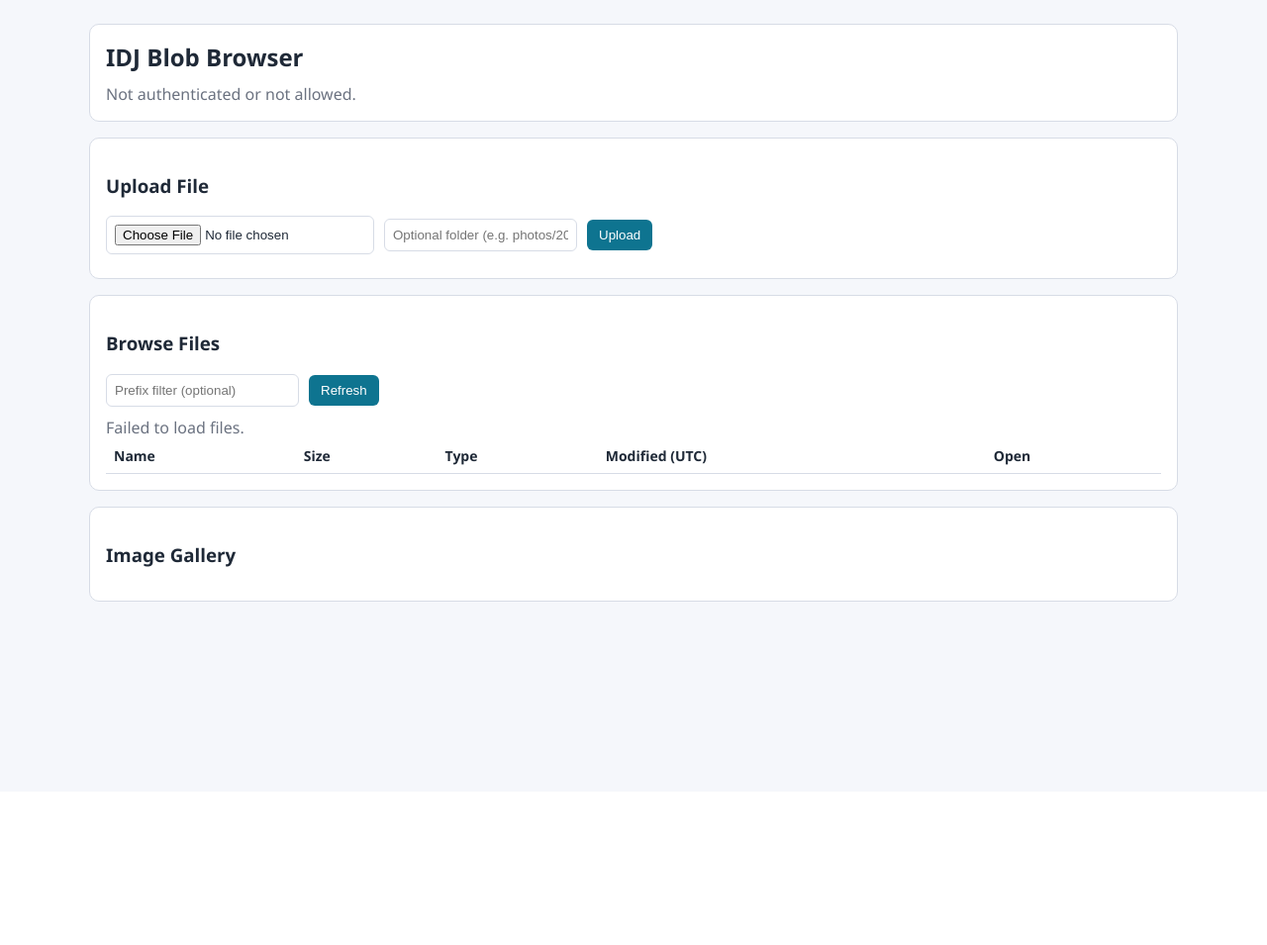
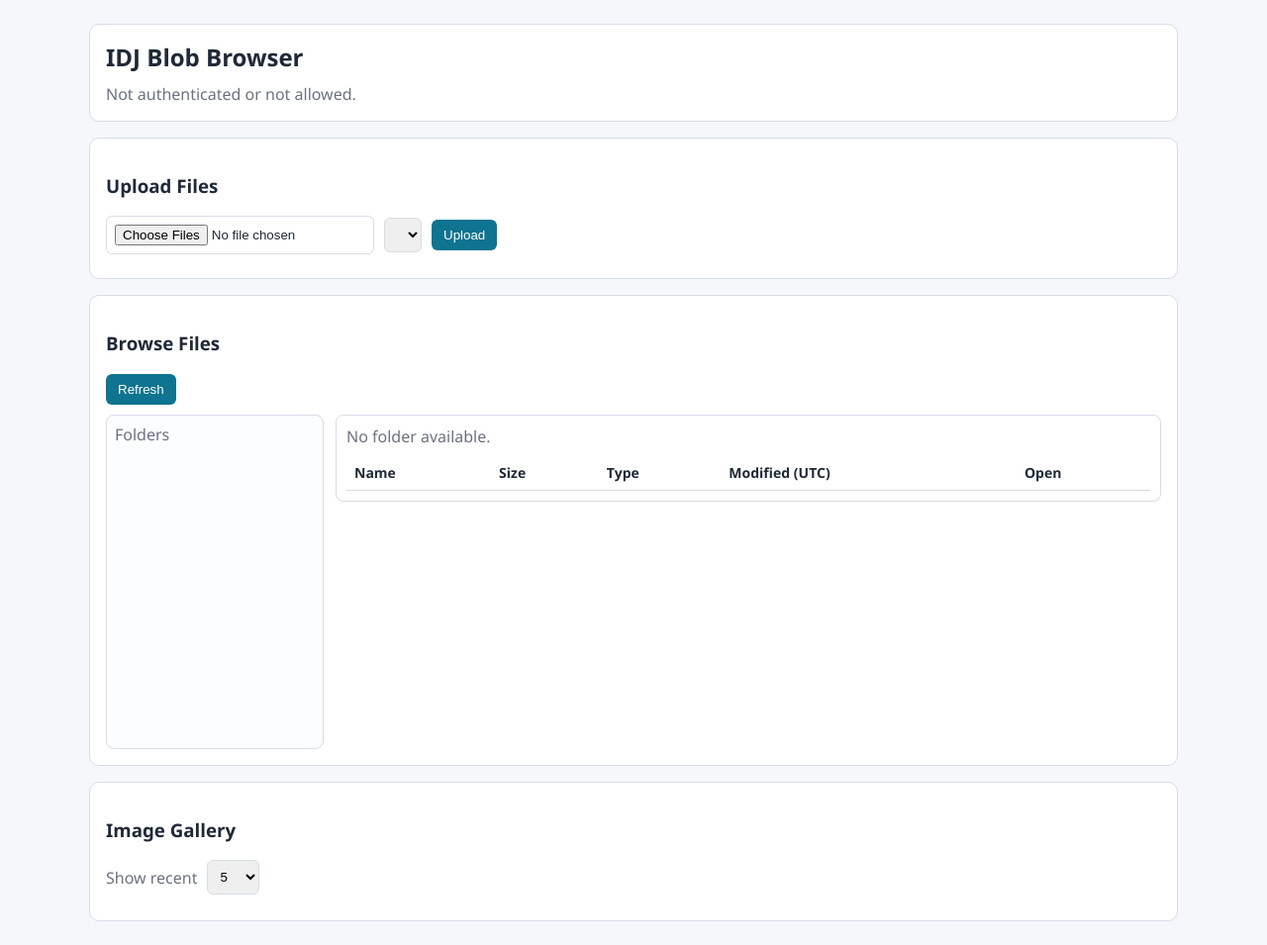
Before and after one commit to irkadj-sys/IDJ-BlobBrowser, a FastAPI app: page / in a window 1280 px wide. Shown: the whole page at 99% size. Before the commit the page ends 608 px from the top, so only its background shows below. Run offline with FastAPI, Linux system fonts and the light colour scheme; lists and menus that the app fills with data are empty.

Commit message:
Add folder-scoped access model and updated browser/gallery UI

```diff
--- a/app/main.py
+++ b/app/main.py
@@ -4,9 +4,10 @@ import base64
 import binascii
 import json
 import os
+import re
 from datetime import timezone
 from pathlib import Path
-from typing import Any, Dict, Optional
+from typing import Any, Dict, Iterable, Optional
 
 from azure.identity import DefaultAzureCredential
 from azure.storage.blob import BlobServiceClient, ContentSettings
@@ -36,6 +37,82 @@ def _allowed_users() -> set[str]:
     if not raw:
         return set()
     return {x.strip().lower() for x in raw.split(",") if x.strip()}
+
+
+def _admin_users() -> set[str]:
+    raw = _env("ADMIN_USER_EMAILS")
+    if not raw:
+        return set()
+    return {x.strip().lower() for x in raw.split(",") if x.strip()}
+
+
+def _shared_folder_name() -> str:
+    value = _normalize_path(_env("SHARED_FOLDER_NAME", "shared"))
+    return value or "shared"
+
+
+def _normalize_path(value: str) -> str:
+    return value.strip().replace("\\", "/").strip("/")
+
+
+def _sanitize_folder_name(value: str) -> str:
+    normalized = _normalize_path(value).lower()
+    return re.sub(r"[^a-z0-9._-]", "_", normalized)
+
+
+def _user_folder_name(email: str) -> str:
+    local_part = email.split("@", 1)[0]
+    return _sanitize_folder_name(local_part)
+
+
+def _prefix_for_folder(folder: str) -> str:
+    clean = _normalize_path(folder).lower()
+    return f"{clean}/" if clean else ""
+
+
+def _path_allowed_for_prefixes(blob_path: str, prefixes: Iterable[str]) -> bool:
+    normalized = _normalize_path(blob_path).lower()
+    for prefix in prefixes:
+        clean_prefix = _normalize_path(prefix).lower()
+        if not clean_prefix:
+            continue
+        if normalized == clean_prefix or normalized.startswith(f"{clean_prefix}/"):
+            return True
+    return False
+
+
+def _is_admin(email: str) -> bool:
+    admins = _admin_users()
+    return bool(admins and email.lower() in admins)
+
+
+def _access_scope(user: Dict[str, str]) -> Dict[str, Any]:
+    email = user["email"].lower()
+    own_folder = _user_folder_name(email)
+    shared_folder = _shared_folder_name()
+    admin = _is_admin(email)
+
+    readable_folders = [] if admin else [own_folder, shared_folder]
+    writable_folders = [] if admin else [own_folder]
+    return {
+        "is_admin": admin,
+        "own_folder": own_folder,
+        "shared_folder": shared_folder,
+        "readable_folders": readable_folders,
+        "writable_folders": writable_folders,
+    }
+
+
+def _can_read_blob(scope: Dict[str, Any], blob_path: str) -> bool:
+    if scope["is_admin"]:
+        return True
+    return _path_allowed_for_prefixes(blob_path, scope["readable_folders"])
+
+
+def _can_write_folder(scope: Dict[str, Any], folder: str) -> bool:
+    if scope["is_admin"]:
+        return True
+    return _path_allowed_for_prefixes(folder, scope["writable_folders"])
 
 
 def _parse_easy_auth_header(value: str) -> Dict[str, Any]:
@@ -105,7 +182,7 @@ def _container_client():
 
 def _safe_blob_name(filename: str, folder: str) -> str:
     clean_name = Path(filename).name
-    folder = folder.strip().strip("/")
+    folder = _normalize_path(folder)
     return f"{folder}/{clean_name}" if folder else clean_name
 
 
@@ -123,26 +200,93 @@ def index() -> FileResponse:
 
 @app.get("/api/me")
 def me(request: Request):
-    return _current_user(request)
+    user = _current_user(request)
+    scope = _access_scope(user)
+    return {
+        **user,
+        "is_admin": scope["is_admin"],
+        "own_folder": scope["own_folder"],
+        "shared_folder": scope["shared_folder"],
+    }
+
+
+@app.get("/api/folders")
+def list_folders(request: Request):
+    user = _current_user(request)
+    scope = _access_scope(user)
+    container = _container_client()
+
+    discovered: set[str] = set()
+    for blob in container.list_blobs():
+        name = _normalize_path(blob.name)
+        if not name or "/" not in name:
+            continue
+        top_level = name.split("/", 1)[0]
+        if scope["is_admin"] or _path_allowed_for_prefixes(top_level, scope["readable_folders"]):
+            discovered.add(top_level)
+
+    if scope["is_admin"]:
+        folders = sorted(discovered)
+        for folder in [scope["own_folder"], scope["shared_folder"]]:
+            if folder and folder not in folders:
+                folders.append(folder)
+        folders.sort()
+    else:
+        folders = []
+        for folder in [scope["own_folder"], scope["shared_folder"]]:
+            if folder and folder not in folders:
+                folders.append(folder)
+        for folder in sorted(discovered):
+            if folder not in folders:
+                folders.append(folder)
+
+    items = [
+        {
+            "name": folder,
+            "can_upload": scope["is_admin"] or _path_allowed_for_prefixes(folder, scope["writable_folders"]),
+        }
+        for folder in folders
+    ]
+    return {"items": items, "count": len(items)}
 
 
 @app.get("/api/files")
 def list_files(request: Request, prefix: str = ""):
-    _current_user(request)
+    user = _current_user(request)
+    scope = _access_scope(user)
     container = _container_client()
+    requested_prefix = _normalize_path(prefix)
+
+    list_prefixes: list[Optional[str]]
+    if requested_prefix:
+        if not _can_read_blob(scope, requested_prefix):
+            raise HTTPException(status_code=403, detail="You cannot access this folder")
+        list_prefixes = [requested_prefix]
+    elif scope["is_admin"]:
+        list_prefixes = [None]
+    else:
+        list_prefixes = scope["readable_folders"]
 
     files = []
-    for blob in container.list_blobs(name_starts_with=prefix or None):
-        content_type = (blob.content_settings.content_type if blob.content_settings else "") or ""
-        files.append(
-            {
-                "name": blob.name,
-                "size": blob.size,
-                "last_modified": blob.last_modified.astimezone(timezone.utc).isoformat() if blob.last_modified else None,
-                "content_type": content_type,
-                "is_image": _is_image(content_type, blob.name),
-            }
-        )
+    seen_names: set[str] = set()
+    for list_prefix in list_prefixes:
+        azure_prefix = _prefix_for_folder(list_prefix or "")
+        for blob in container.list_blobs(name_starts_with=azure_prefix or None):
+            if blob.name in seen_names:
+                continue
+            if not _can_read_blob(scope, blob.name):
+                continue
+            seen_names.add(blob.name)
+            content_type = (blob.content_settings.content_type if blob.content_settings else "") or ""
+            files.append(
+                {
+                    "name": blob.name,
+                    "size": blob.size,
+                    "last_modified": blob.last_modified.astimezone(timezone.utc).isoformat() if blob.last_modified else None,
+                    "content_type": content_type,
+                    "is_image": _is_image(content_type, blob.name),
+                }
+            )
 
     files.sort(key=lambda x: x["name"].lower())
     return {"items": files, "count": len(files)}
@@ -151,36 +295,47 @@ def list_files(request: Request, prefix: str = ""):
 @app.post("/api/upload")
 async def upload_file(
     request: Request,
-    file: UploadFile = File(...),
+    files: list[UploadFile] = File(...),
     folder: str = Form(default=""),
 ):
-    _current_user(request)
+    user = _current_user(request)
+    scope = _access_scope(user)
+    upload_folder = _normalize_path(folder)
+    if not upload_folder:
+        raise HTTPException(status_code=400, detail="Folder is required")
+    if not _can_write_folder(scope, upload_folder):
+        raise HTTPException(status_code=403, detail="You can only upload to your own folder")
 
     max_mb = int(_env("MAX_UPLOAD_MB", "50") or "50")
-    data = await file.read()
-    size_mb = len(data) / (1024 * 1024)
-    if size_mb > max_mb:
-        raise HTTPException(status_code=413, detail=f"File too large. Max is {max_mb} MB")
+    container = _container_client()
+    uploaded = []
+    for file in files:
+        data = await file.read()
+        size_mb = len(data) / (1024 * 1024)
+        if size_mb > max_mb:
+            raise HTTPException(status_code=413, detail=f"{file.filename}: File too large. Max is {max_mb} MB")
 
-    blob_name = _safe_blob_name(file.filename or "upload.bin", folder)
-    content_type = file.content_type or "application/octet-stream"
+        blob_name = _safe_blob_name(file.filename or "upload.bin", upload_folder)
+        content_type = file.content_type or "application/octet-stream"
+        container.upload_blob(
+            name=blob_name,
+            data=data,
+            overwrite=True,
+            content_settings=ContentSettings(content_type=content_type),
+        )
+        uploaded.append({"blob_name": blob_name, "size": len(data), "content_type": content_type})
 
-    container = _container_client()
-    container.upload_blob(
-        name=blob_name,
-        data=data,
-        overwrite=True,
-        content_settings=ContentSettings(content_type=content_type),
-    )
-
-    return {"ok": True, "blob_name": blob_name, "size": len(data), "content_type": content_type}
+    return {"ok": True, "uploaded": uploaded, "count": len(uploaded)}
 
 
 @app.get("/api/files/{blob_path:path}")
 def download_file(request: Request, blob_path: str):
-    _current_user(request)
+    user = _current_user(request)
+    scope = _access_scope(user)
     if not blob_path:
         raise HTTPException(status_code=400, detail="Missing blob path")
+    if not _can_read_blob(scope, blob_path):
+        raise HTTPException(status_code=403, detail="You cannot access this file")
 
     container = _container_client()
     blob = container.get_blob_client(blob_path)
@@ -200,9 +355,12 @@ def download_file(request: Request, blob_path: str):
 
 @app.get("/api/images/{blob_path:path}")
 def view_image(request: Request, blob_path: str):
-    _current_user(request)
+    user = _current_user(request)
+    scope = _access_scope(user)
     if not blob_path:
         raise HTTPException(status_code=400, detail="Missing blob path")
+    if not _can_read_blob(scope, blob_path):
+        raise HTTPException(status_code=403, detail="You cannot access this image")
 
     container = _container_client()
     blob = container.get_blob_client(blob_path)
--- a/static/app.js
+++ b/static/app.js
@@ -14,20 +14,138 @@ function encodePath(path) {
   return path.split('/').map(encodeURIComponent).join('/');
 }
 
+function escapeHtml(value) {
+  return String(value ?? "")
+    .replaceAll("&", "&amp;")
+    .replaceAll("<", "&lt;")
+    .replaceAll(">", "&gt;")
+    .replaceAll('"', "&quot;")
+    .replaceAll("'", "&#39;");
+}
+
+const state = {
+  me: null,
+  folders: [],
+  currentFolder: "",
+  galleryLimit: 5,
+  files: [],
+};
+
+function shortName(fullName, folder) {
+  if (!folder) return fullName;
+  const prefix = `${folder}/`;
+  if (!fullName.startsWith(prefix)) return fullName;
+  return fullName.slice(prefix.length);
+}
+
 async function loadMe() {
   const res = await fetch('/api/me');
   if (!res.ok) {
     document.getElementById('user').textContent = 'Not authenticated or not allowed.';
     return;
   }
-  const me = await res.json();
-  document.getElementById('user').textContent = `Signed in: ${me.name} (${me.email})`;
+  state.me = await res.json();
+  const roleText = state.me.is_admin ? "Admin" : "User";
+  document.getElementById('user').textContent = `Signed in: ${state.me.name} (${state.me.email}) | ${roleText}`;
+}
+
+function renderFolderList() {
+  const list = document.getElementById('folderList');
+  const empty = document.getElementById('folderEmpty');
+  list.innerHTML = '';
+
+  if (!state.folders.length) {
+    empty.style.display = 'block';
+    return;
+  }
+
+  empty.style.display = 'none';
+  for (const folder of state.folders) {
+    const btn = document.createElement('button');
+    btn.type = 'button';
+    btn.className = 'folder-btn';
+    if (folder.name === state.currentFolder) {
+      btn.classList.add('active');
+    }
+    btn.dataset.folder = folder.name;
+    btn.textContent = folder.name;
+    list.appendChild(btn);
+  }
+}
+
+function renderUploadFolders() {
+  const select = document.getElementById('uploadFolderSelect');
+  select.innerHTML = '';
+
+  const uploadable = state.folders.filter((folder) => folder.can_upload);
+  for (const folder of uploadable) {
+    const option = document.createElement('option');
+    option.value = folder.name;
+    option.textContent = folder.name;
+    if (folder.name === state.currentFolder) {
+      option.selected = true;
+    }
+    select.appendChild(option);
+  }
+
+  if (!select.options.length) {
+    const option = document.createElement('option');
+    option.value = '';
+    option.textContent = 'No writable folder';
+    select.appendChild(option);
+  }
+}
+
+async function loadFolders() {
+  const res = await fetch('/api/folders');
+  if (!res.ok) {
+    document.getElementById('count').textContent = 'Failed to load folders.';
+    return;
+  }
+
+  const data = await res.json();
+  state.folders = data.items || [];
+  const currentExists = state.folders.some((folder) => folder.name === state.currentFolder);
+  if (!currentExists) {
+    state.currentFolder = "";
+  }
+  if (!state.currentFolder && state.folders.length) {
+    state.currentFolder = state.folders[0].name;
+  }
+  renderFolderList();
+  renderUploadFolders();
+}
+
+function renderGallery() {
+  const grid = document.getElementById('imageGrid');
+  grid.innerHTML = '';
+
+  const images = state.files
+    .filter((item) => item.is_image)
+    .sort((a, b) => new Date(b.last_modified || 0) - new Date(a.last_modified || 0))
+    .slice(0, state.galleryLimit);
+
+  for (const item of images) {
+    const card = document.createElement('div');
+    card.className = 'thumb';
+    const openHref = `/api/files/${encodePath(item.name)}`;
+    const imgSrc = `/api/images/${encodePath(item.name)}`;
+    const fileName = escapeHtml(shortName(item.name, state.currentFolder));
+    card.innerHTML = `<a href="${openHref}" target="_blank" rel="noopener noreferrer"><img src="${imgSrc}" alt="${fileName}" /></a><div class="name">${fileName}</div>`;
+    grid.appendChild(card);
+  }
 }
 
 async function loadFiles() {
-  const prefix = document.getElementById('prefixInput').value.trim();
-  const qs = prefix ? `?prefix=${encodeURIComponent(prefix)}` : '';
-  const res = await fetch(`/api/files${qs}`);
+  const prefix = state.currentFolder;
+  if (!prefix) {
+    document.querySelector('#fileTable tbody').innerHTML = '';
+    document.getElementById('imageGrid').innerHTML = '';
+    document.getElementById('count').textContent = 'No folder available.';
+    return;
+  }
+
+  const res = await fetch(`/api/files?prefix=${encodeURIComponent(prefix)}`);
   const tbody = document.querySelector('#fileTable tbody');
   const grid = document.getElementById('imageGrid');
   tbody.innerHTML = '';
@@ -39,28 +157,26 @@ async function loadFiles() {
   }
 
   const data = await res.json();
-  document.getElementById('count').textContent = `${data.count} file(s)`;
+  state.files = data.items || [];
+  document.getElementById('count').textContent = `${state.currentFolder}: ${data.count} file(s)`;
 
-  for (const item of data.items) {
+  for (const item of state.files) {
     const tr = document.createElement('tr');
     const openHref = `/api/files/${encodePath(item.name)}`;
+    const fileName = escapeHtml(shortName(item.name, state.currentFolder));
+    const contentType = escapeHtml(item.content_type || "");
+    const modified = escapeHtml(item.last_modified || "");
     tr.innerHTML = `
-      <td>${item.name}</td>
+      <td>${fileName}</td>
       <td>${formatSize(item.size)}</td>
-      <td>${item.content_type || ''}</td>
-      <td>${item.last_modified || ''}</td>
+      <td>${contentType}</td>
+      <td>${modified}</td>
       <td><a href="${openHref}" target="_blank" rel="noopener noreferrer">Open</a></td>
     `;
     tbody.appendChild(tr);
+  }
 
-    if (item.is_image) {
-      const card = document.createElement('div');
-      card.className = 'thumb';
-      const imgSrc = `/api/images/${encodePath(item.name)}`;
-      card.innerHTML = `<a href="${openHref}" target="_blank" rel="noopener noreferrer"><img src="${imgSrc}" alt="${item.name}" /></a><div class="name">${item.name}</div>`;
-      grid.appendChild(card);
-    }
-  }
+  renderGallery();
 }
 
 async function uploadFile(event) {
@@ -69,15 +185,21 @@ async function uploadFile(event) {
   status.textContent = '';
 
   const fileInput = document.getElementById('fileInput');
-  const folderInput = document.getElementById('folderInput');
+  const folderSelect = document.getElementById('uploadFolderSelect');
   if (!fileInput.files.length) {
-    status.textContent = 'Choose a file first.';
+    status.textContent = 'Choose one or more files first.';
+    return;
+  }
+  if (!folderSelect.value) {
+    status.textContent = 'Select a folder first.';
     return;
   }
 
   const form = new FormData();
-  form.append('file', fileInput.files[0]);
-  form.append('folder', folderInput.value || '');
+  for (const file of fileInput.files) {
+    form.append('files', file);
+  }
+  form.append('folder', folderSelect.value);
 
   const btn = event.target.querySelector('button[type="submit"]');
   btn.disabled = true;
@@ -89,7 +211,7 @@ async function uploadFile(event) {
     if (!res.ok) {
       status.textContent = data.detail || 'Upload failed';
     } else {
-      status.textContent = `Uploaded: ${data.blob_name}`;
+      status.textContent = `Uploaded ${data.count} file(s) to ${folderSelect.value}`;
       fileInput.value = '';
       await loadFiles();
     }
@@ -100,9 +222,31 @@ async function uploadFile(event) {
   }
 }
 
+async function onFolderClick(event) {
+  const button = event.target.closest('.folder-btn');
+  if (!button) return;
+
+  const folder = button.dataset.folder || '';
+  if (!folder || folder === state.currentFolder) return;
+
+  state.currentFolder = folder;
+  renderFolderList();
+  renderUploadFolders();
+  await loadFiles();
+}
+
 window.addEventListener('DOMContentLoaded', async () => {
   document.getElementById('uploadForm').addEventListener('submit', uploadFile);
-  document.getElementById('refreshBtn').addEventListener('click', loadFiles);
+  document.getElementById('folderList').addEventListener('click', onFolderClick);
+  document.getElementById('refreshBtn').addEventListener('click', async () => {
+    await loadFolders();
+    await loadFiles();
+  });
+  document.getElementById('galleryLimit').addEventListener('change', (event) => {
+    state.galleryLimit = Number(event.target.value || 5);
+    renderGallery();
+  });
   await loadMe();
+  await loadFolders();
   await loadFiles();
 });
--- a/templates/index.html
+++ b/templates/index.html
@@ -19,15 +19,25 @@
     h1 { margin: 0 0 10px 0; font-size: 24px; }
     .muted { color: var(--muted); }
     .row { display: flex; gap: 10px; align-items: center; flex-wrap: wrap; }
-    input[type="text"], input[type="file"] { padding: 8px; border: 1px solid var(--line); border-radius: 6px; }
+    input[type="text"], input[type="file"], select { padding: 8px; border: 1px solid var(--line); border-radius: 6px; }
     button { background: var(--brand); color: white; border: 0; border-radius: 6px; padding: 8px 12px; cursor: pointer; }
     button:disabled { opacity: 0.6; cursor: not-allowed; }
     table { width: 100%; border-collapse: collapse; }
     th, td { text-align: left; padding: 8px; border-bottom: 1px solid var(--line); font-size: 14px; }
+    .browser-split { display: grid; grid-template-columns: 220px 1fr; gap: 12px; align-items: start; }
+    .folder-pane { border: 1px solid var(--line); border-radius: 8px; padding: 8px; background: #fbfdff; min-height: 320px; }
+    .folder-list { display: flex; flex-direction: column; gap: 6px; }
+    .folder-btn { width: 100%; text-align: left; background: white; color: var(--text); border: 1px solid var(--line); }
+    .folder-btn.active { background: #e0f2fe; border-color: #7dd3fc; }
+    .file-pane { border: 1px solid var(--line); border-radius: 8px; padding: 10px; background: #fff; overflow: auto; }
     .grid { display: grid; grid-template-columns: repeat(auto-fill, minmax(140px, 1fr)); gap: 10px; }
     .thumb { border: 1px solid var(--line); border-radius: 8px; background: #fff; padding: 6px; }
     .thumb img { width: 100%; height: 120px; object-fit: cover; border-radius: 6px; }
     .thumb .name { font-size: 12px; margin-top: 6px; word-break: break-all; }
+    @media (max-width: 900px) {
+      .browser-split { grid-template-columns: 1fr; }
+      .folder-pane { min-height: auto; }
+    }
   </style>
 </head>
 <body>
@@ -38,10 +48,10 @@
     </div>
 
     <div class="card">
-      <h3>Upload File</h3>
+      <h3>Upload Files</h3>
       <form id="uploadForm" class="row">
-        <input type="file" id="fileInput" required />
-        <input type="text" id="folderInput" placeholder="Optional folder (e.g. photos/2026)" />
+        <input type="file" id="fileInput" multiple required />
+        <select id="uploadFolderSelect" required></select>
         <button type="submit">Upload</button>
       </form>
       <div id="uploadStatus" class="muted" style="margin-top: 8px;"></div>
@@ -50,10 +60,16 @@
     <div class="card">
       <h3>Browse Files</h3>
       <div class="row" style="margin-bottom: 10px;">
-        <input type="text" id="prefixInput" placeholder="Prefix filter (optional)" />
         <button id="refreshBtn" type="button">Refresh</button>
       </div>
-      <div id="count" class="muted"></div>
+      <div class="browser-split">
+        <div class="folder-pane">
+          <div class="muted" style="margin-bottom: 8px;">Folders</div>
+          <div id="folderList" class="folder-list"></div>
+          <div id="folderEmpty" class="muted" style="display: none;">No visible folders.</div>
+        </div>
+        <div class="file-pane">
+          <div id="count" class="muted" style="margin-bottom: 8px;"></div>
           <table id="fileTable">
             <thead>
               <tr><th>Name</th><th>Size</th><th>Type</th><th>Modified (UTC)</th><th>Open</th></tr>
@@ -61,9 +77,20 @@
             <tbody></tbody>
           </table>
         </div>
+      </div>
+    </div>
 
     <div class="card">
       <h3>Image Gallery</h3>
+      <div class="row" style="margin-bottom: 10px;">
+        <label for="galleryLimit" class="muted">Show recent</label>
+        <select id="galleryLimit">
+          <option value="5" selected>5</option>
+          <option value="10">10</option>
+          <option value="25">25</option>
+          <option value="50">50</option>
+        </select>
+      </div>
       <div id="imageGrid" class="grid"></div>
     </div>
   </div>
```
Also changed, not shown: README.md, 1 other file. Lines whose indentation alone changed are shown as unchanged.
